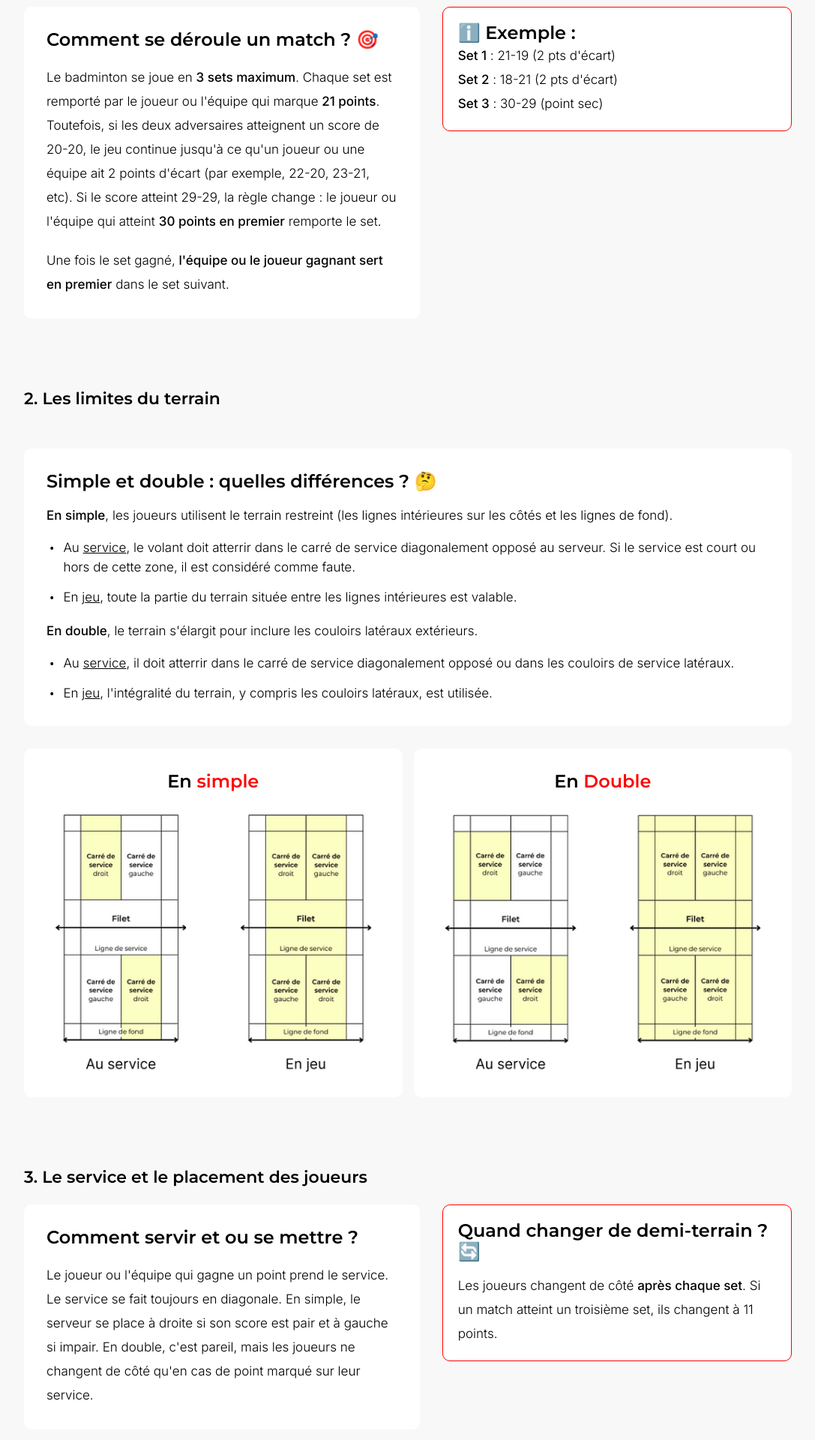
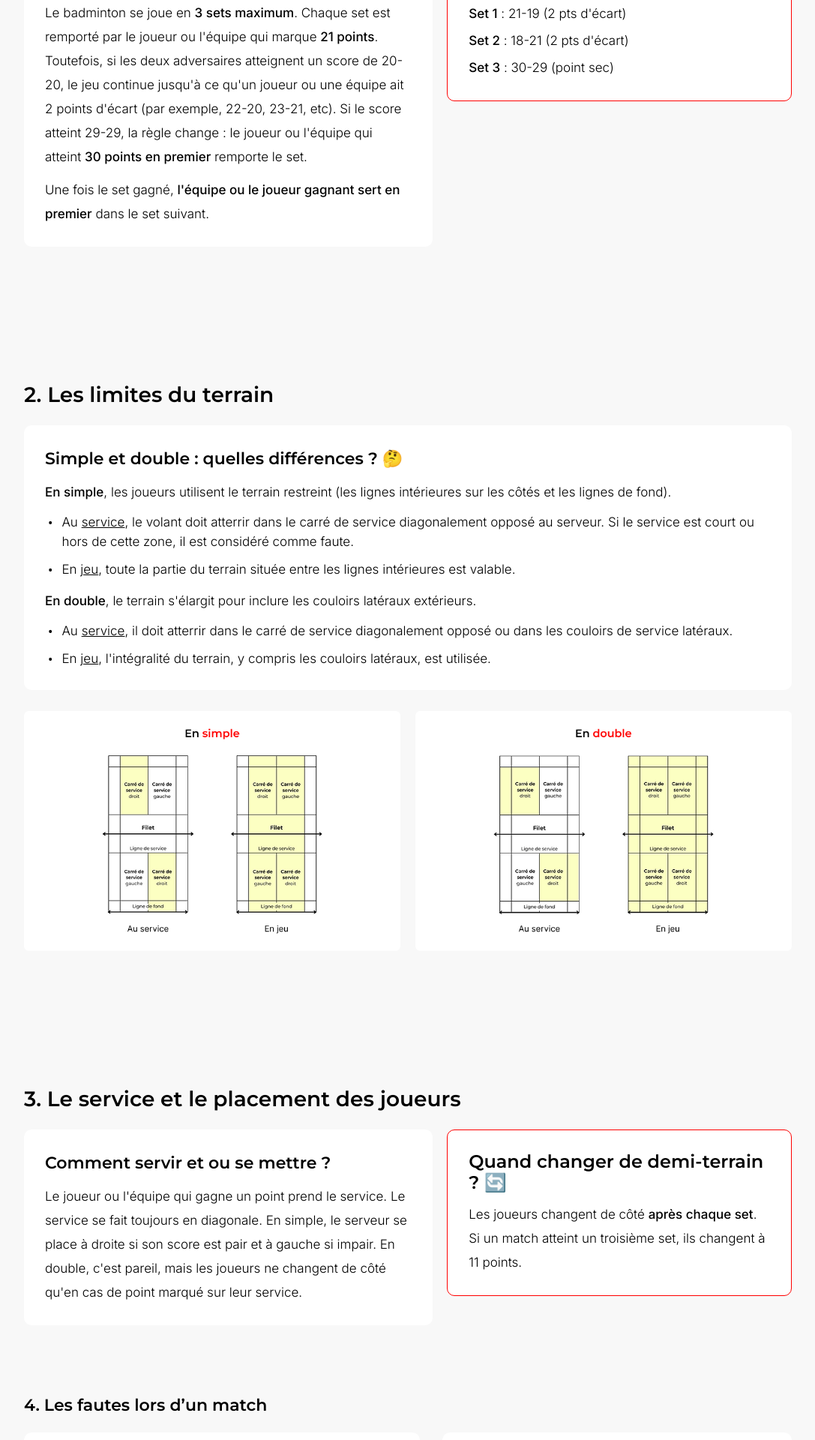
Before and after one commit to Matsuel/CACBO-Badminton, a Next.js app: page /regles in a window 1280 px wide. Shown: the part 800-2720 px from the top of the page at 75% size, without its empty margins (96-1183 px from the left). Built offline with nearby package versions, Linux system fonts and the light colour scheme; a web font is replaced by a local one.

Commit message:
Page Regles -> start rework with blocs

```diff
--- a/src/app/regles/page.tsx
+++ b/src/app/regles/page.tsx
@@ -7,6 +7,10 @@ import ListElement from '@/components/UI/ListElement'
 import Image from 'next/image'
 import Simple from '@/assets/simple.png'
 import Double from '@/assets/double.png'
+import Bloc from '@/components/Bloc'
+import BlocLeft from '@/components/Bloc/BlocLeft'
+import BlocRight from '@/components/Bloc/BlocRight'
+import BlocFull from '@/components/Bloc/BlocFull'
 
 const Regles = () => {
     return (
@@ -15,14 +19,9 @@ const Regles = () => {
             title='Règles du jeu'
             subtitle="Tout ce qu'il faut savoir avant de jouer !"
         >
-            <div className="md:w-[80%] w-[90%] h-auto flex flex-col items-start justify-start mt-[90px]">
-                <Subtitle content="1.  Le déroulement du match" />
-
-                <div className="w-[100%] h-auto flex lg:flex-row flex-col items-start justify-start mt-[20px] gap-[30px]">
-                    <div
-                        className="lg:w-[53%] w-full h-auto flex flex-col items-start justify-start gap-[20px] bg-white p-[30px] rounded-ten">
-
-                        <Subtitle className="xl:text-[24px] md:text-[22px] text-xl">
+            <Bloc blocTitle='1.  Le déroulement du match' className='mt-0'>
+                <BlocLeft>
+                    <Subtitle>
                         Comment se déroule un match ? 🎯
                     </Subtitle>
 
@@ -34,16 +33,14 @@ const Regles = () => {
                         Une fois le set gagné,  <strong className='font-medium'>l&apos;équipe ou le joueur gagnant sert en premier</strong> dans le set suivant.
                     </Paragraphe>
 
-                    </div>
+                </BlocLeft>
 
-                    <div className="lg:w-[47%] w-full h-auto flex flex-col items-start justify-start gap-[30px]">
-
-                        <div className="px-[20px] py-[20px] w-full border-1 border-redcolor rounded-ten bg-white leading-10 !font-medium">
-
-                            <Subtitle className="xl:text-[24px] md:text-[22px] text-xl">
+                <BlocRight className='border border-redcolor'>
+                    <Subtitle>
                         ℹ️ Exemple :
                     </Subtitle>
 
+                    <div className="gap-1 flex flex-col">
                         <Paragraphe>
                             <strong className='font-medium'>Set 1</strong> : 21-19 (2 pts d&apos;écart)
                         </Paragraphe>
@@ -56,18 +53,12 @@ const Regles = () => {
                             <strong className='font-medium'>Set 3</strong> : 30-29 (point sec)
                         </Paragraphe>
                     </div>
-                    </div>
+                </BlocRight>
+            </Bloc>
 
-                </div>
-
-            </div>
-
-            <div className="md:w-[80%] w-[90%] h-auto flex flex-col items-start justify-start mt-[90px] gap-[30px]">
-                <Subtitle content="2.  Les limites du terrain" />
-
-                <div className="w-[100%] h-auto flex flex-col items-start justify-start mt-[20px] gap-[15px] bg-white p-[30px] rounded-ten">
-
-                    <Subtitle className="xl:text-[24px] md:text-[22px] text-xl">
+            <Bloc blocTitle='2.  Les limites du terrain'>
+                <BlocFull>
+                    <Subtitle>
                         Simple et double : quelles différences ? 🤔
                     </Subtitle>
 
@@ -94,56 +85,33 @@ const Regles = () => {
                     <ListElement>
                         En <span className='underline'>jeu</span>, l&apos;intégralité du terrain, y compris les couloirs latéraux, est utilisée.
                     </ListElement>
-
-                </div>
-
-                <div className="w-[100%] h-auto flex flex-row items-start justify-start gap-[15px]">
-
-                    <div className="w-[50%] h-auto flex flex-col items-center rounded-ten justify-start gap-[30px] bg-white p-[30px]">
-                        <Subtitle className="xl:text-[24px] md:text-[22px] text-xl">
-                            En <span className='text-redcolor'>simple</span>
-                        </Subtitle>
+                </BlocFull>
 
                 <Image
+                    className='w-[49%] mt-7'
                     src={Simple}
                     alt="Terrain de badminton en simple"
                 />
-                    </div>
-
-                    <div className="w-[50%] h-auto flex flex-col items-center rounded-ten justify-start gap-[30px] bg-white p-[30px]">
-                        <Subtitle className="xl:text-[24px] md:text-[22px] text-xl">
-                            En <span className='text-redcolor'>Double</span>
-                        </Subtitle>
 
                 <Image
+                    className='w-[49%] mt-7'
                     src={Double}
                     alt="Terrain de badminton en double"
                 />
-                    </div>
+            </Bloc>
 
-                </div>
-            </div>
-
-            <div className="md:w-[80%] w-[90%] h-auto flex flex-col items-start justify-start mt-[90px]">
-                <Subtitle content="3.  Le service et le placement des joueurs" />
-
-                <div className="w-[100%] h-auto flex lg:flex-row flex-col items-start justify-start mt-[20px] gap-[30px]">
-                    <div
-                        className="lg:w-[53%] w-full h-auto flex flex-col items-start justify-start gap-[20px] bg-white p-[30px] rounded-ten">
-
-                        <Subtitle className="xl:text-[24px] md:text-[22px] text-xl">
+            <Bloc blocTitle='3.  Le service et le placement des joueurs'>
+                <BlocLeft>
+                    <Subtitle>
                         Comment servir et ou se mettre ?
                     </Subtitle>
 
                     <Paragraphe>
                         Le joueur ou l&apos;équipe qui gagne un point prend le service. Le service se fait toujours en diagonale. En simple, le serveur se place à droite si son score est pair et à gauche si impair. En double, c&apos;est pareil, mais les joueurs ne changent de côté qu&apos;en cas de point marqué sur leur service.
                     </Paragraphe>
-                    </div>
+                </BlocLeft>
 
-                    <div className="lg:w-[47%] w-full h-auto flex flex-col items-start justify-start gap-[30px]">
-
-                        <div className="px-[20px] py-[20px] w-full border-1 border-redcolor rounded-ten bg-white leading-10 flex flex-col gap-[15px]">
-
+                <BlocRight className='border border-redcolor'>
                     <Subtitle className="xl:text-[24px] md:text-[22px] text-xl">
                         Quand changer de demi-terrain ? 🔄
                     </Subtitle>
@@ -151,12 +119,8 @@ const Regles = () => {
                     <Paragraphe>
                         Les joueurs changent de côté <strong className='font-medium'>après chaque set</strong>. Si un match atteint un troisième set, ils changent à 11 points.
                     </Paragraphe>
-                        </div>
-                    </div>
-
-                </div>
-
-            </div>
+                </BlocRight>
+            </Bloc>
 
             <div className="md:w-[80%] w-[90%] h-auto flex flex-col items-start justify-start mt-[90px]">
                 <Subtitle content="4.  Les fautes lors d’un match" />
```
Also changed, not shown: src/assets/double.png, src/assets/simple.png. Lines whose indentation alone changed are shown as unchanged.
